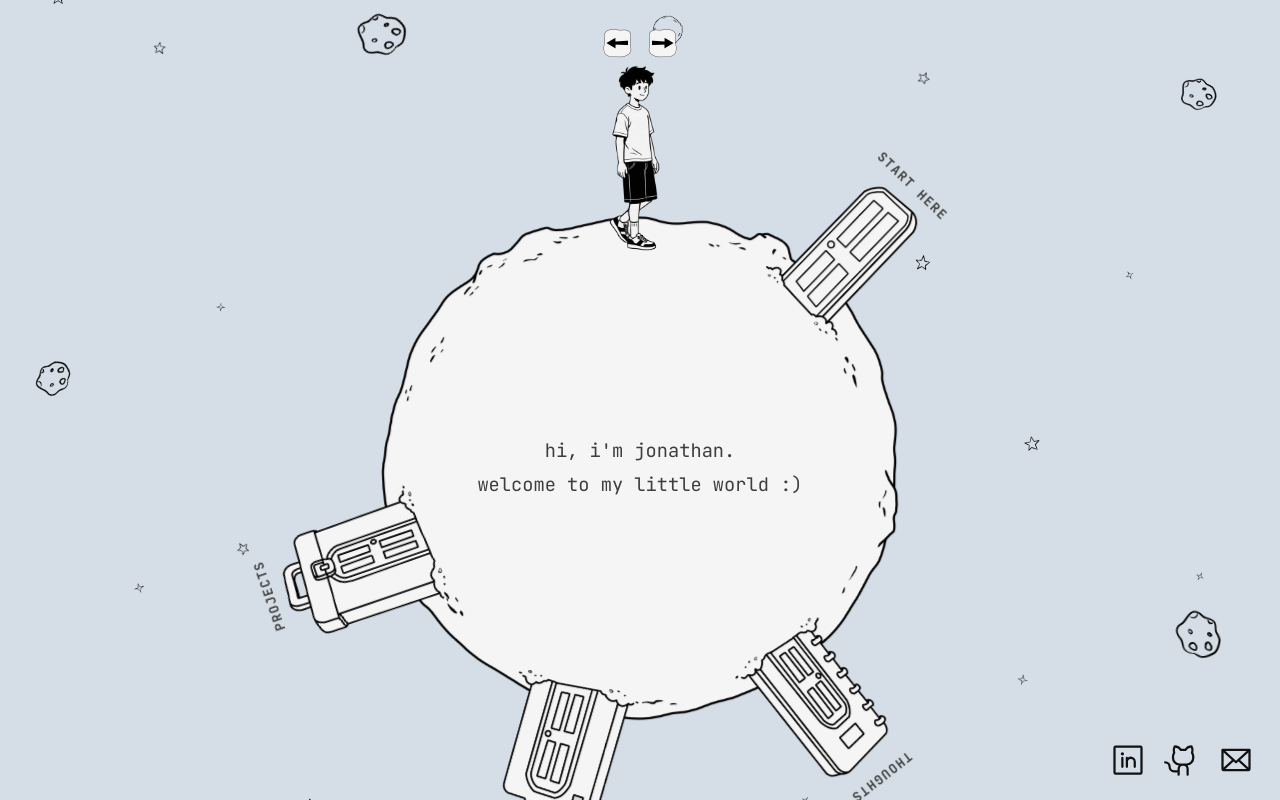
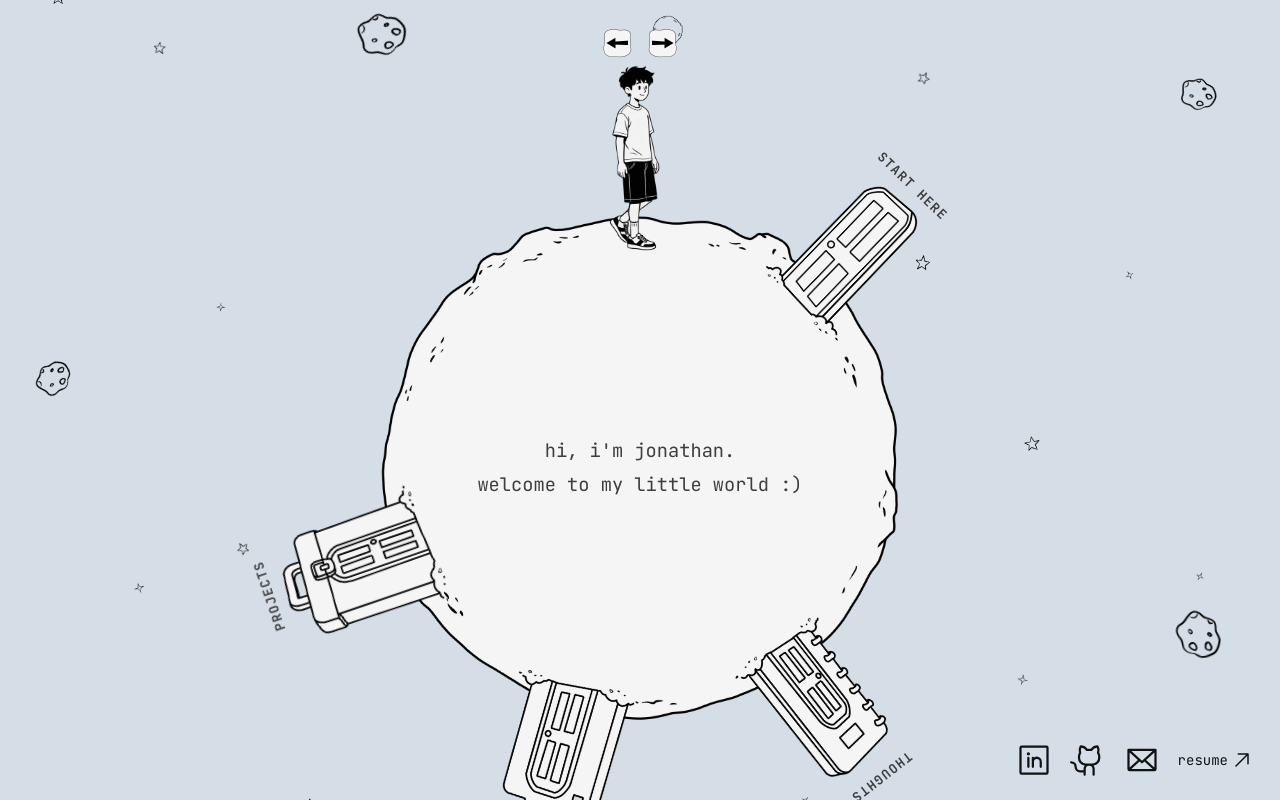
Before and after one commit to JonathanChen2026/personal-blog, a Next.js app: page / in a window 1280 px wide. Built offline with nearby package versions, Linux system fonts and the light colour scheme.

Commit message:
resume hyperlink

```diff
--- a/components/HomeSocialLinks.module.css
+++ b/components/HomeSocialLinks.module.css
@@ -28,6 +28,29 @@
   height: var(--social-icon-size);
 }
 
+.resumeLink {
+  width: auto;
+  gap: 2px;
+  padding: 0 2px;
+  font-size: 14px;
+  line-height: 1;
+}
+
+.resumeLink span {
+  font-weight: 400;
+  transition: font-weight 160ms ease;
+}
+
+.resumeLink svg {
+  width: 24px;
+  height: 24px;
+}
+
+.resumeLink:hover span,
+.resumeLink:focus-visible span {
+  font-weight: 550;
+}
+
 .link:hover,
 .link:focus-visible {
   opacity: 1;
@@ -49,6 +72,11 @@
     height: var(--home-control-size);
     transform: translateX(-50%);
   }
+
+  .resumeLink svg {
+    width: 22px;
+    height: 22px;
+  }
 }
 
 @media (prefers-reduced-motion: reduce) {
--- a/components/HomeSocialLinks.tsx
+++ b/components/HomeSocialLinks.tsx
@@ -1,4 +1,5 @@
 import {
+  ArrowUpRightIcon,
   EnvelopeIcon,
   GithubLogoIcon,
   LinkedinLogoIcon,
@@ -38,6 +39,16 @@ export default function HomeSocialLinks() {
           <Icon color="#000" size={36} />
         </a>
       ))}
+      <a
+        aria-label="Resume"
+        className={`${styles.link} ${styles.resumeLink}`}
+        href="/Jonathan_Chen_Resume.pdf"
+        rel="noopener noreferrer"
+        target="_blank"
+      >
+        <span>resume</span>
+        <ArrowUpRightIcon aria-hidden="true" color="#000" size={24} />
+      </a>
     </nav>
   );
 }
```
Also changed, not shown: 1 other file (tests, documents, lock files or other folders).
